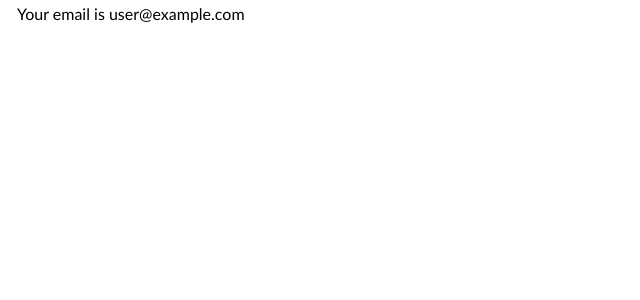
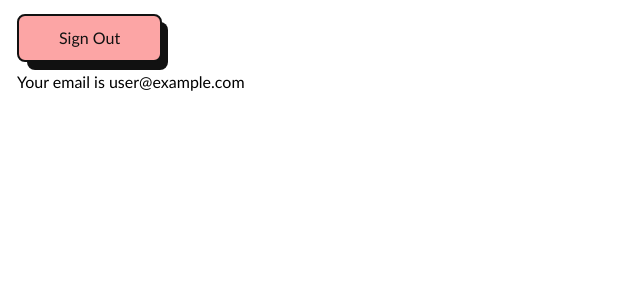
Before and after one commit to xFallingDuskx/Tyche, a React (Vite) app: page /home in a window 1280 px wide. Shown: the top 300 px of the page, without its empty margins (0-640 px from the left). Built offline with nearby package versions, Linux system fonts and the light colour scheme; no server answers; sample sign-in values are in the browser's storage.

Commit message:
auth: handle sign out and redirect
- allow users to sign out from home page
- prevent users that are not logged in from accessing page

```diff
--- a/src/main.css
+++ b/src/main.css
@@ -2,12 +2,14 @@
 @tailwind components;
 @tailwind utilities;
 
-html, body {
+html,
+body {
   margin: 0;
   height: 100%;
 }
 
-body, #root {
+body,
+#root {
   padding: 1px;
   font-size: 1rem;
   line-height: 1.5rem;
@@ -28,8 +30,8 @@ button {
 
 .brand {
   /* font-family: 'Dancing Script', cursive; */
-  font-family: 'DM Serif Display', "Trebuchet MS", "Lucida Sans Unicode", "Lucida Grande",
-  "Lucida Sans", sans-serif;
+  font-family: "DM Serif Display", "Trebuchet MS", "Lucida Sans Unicode",
+    "Lucida Grande", "Lucida Sans", sans-serif;
   font-weight: bold;
 }
 
@@ -37,6 +39,10 @@ button {
   background-image: linear-gradient(to right, var(--tw-gradient-stops));
   color: transparent;
   background-clip: text;
+}
+
+.animated-btn-1 {
+  @apply items-center box-border text-[#111] cursor-pointer flex text-base h-12 justify-center leading-6 max-w-full relative text-center no-underline select-none touch-manipulation px-[25px] py-0 mb-2 rounded-lg border-2 border-solid border-[#111] after:bg-[#111] after:content-[""] after:block after:h-12 after:w-full after:absolute after:translate-x-2 after:translate-y-2 after:transition-transform after:duration-[0.2s] after:ease-[ease-out] after:z-[-1] after:rounded-lg after:left-0 after:-top-0.5 hover:after:translate-x-0 hover:after:translate-y-0 md:px-10 md:py-0;
 }
 
 .error {
--- a/src/pages/HomePage.tsx
+++ b/src/pages/HomePage.tsx
@@ -1,9 +1,36 @@
 import { useAuth } from '../contexts/AuthContext'
+import signOutUser from '../firebase/auth/signOut'
+
 
 const HomePage = () => {
     const { currentUser } = useAuth()
+    if (! currentUser) {
+        document.location = '/'
+        return
+    }
+
+    const handleSignOut = (e: React.MouseEvent<HTMLButtonElement>) => {
+        e.preventDefault()
+        const promise = signOutUser()
+        promise
+            .then(response => {
+                if (! response.error) {
+                    document.location = '/home'
+                }
+            })
+    }
+
+    const content = (
+        <div id='main-container' className='h-screen w-full flex flex-col'>
+            <button onClick={handleSignOut} className='self-start mt-3 p-1 animated-btn-1 bg-red-300'>Sign Out</button>
+            <p>Your email is {currentUser.email}</p>
+        </div>
+    )
+
     return (
-        <p>Your email is {currentUser?.email}</p>
+        <>
+            {currentUser ? content : null}
+        </>
     )
 }
 
```
